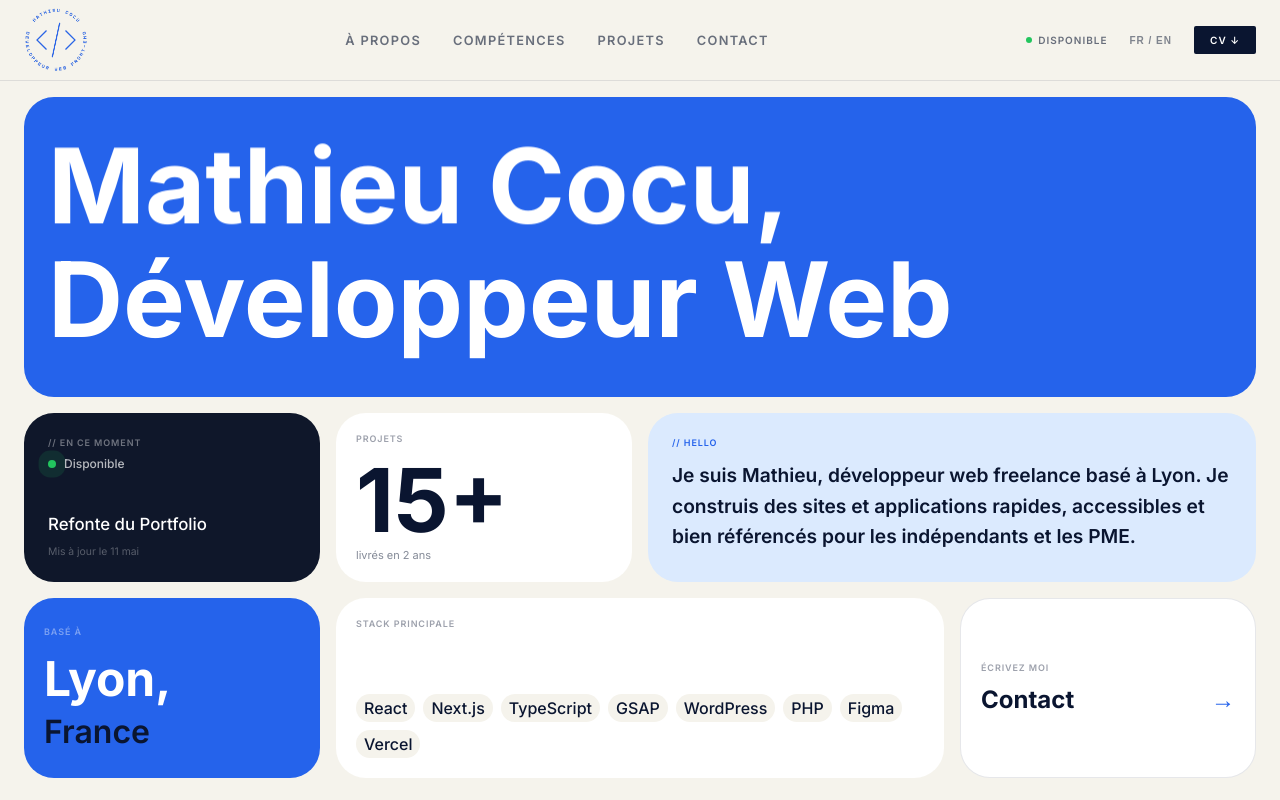
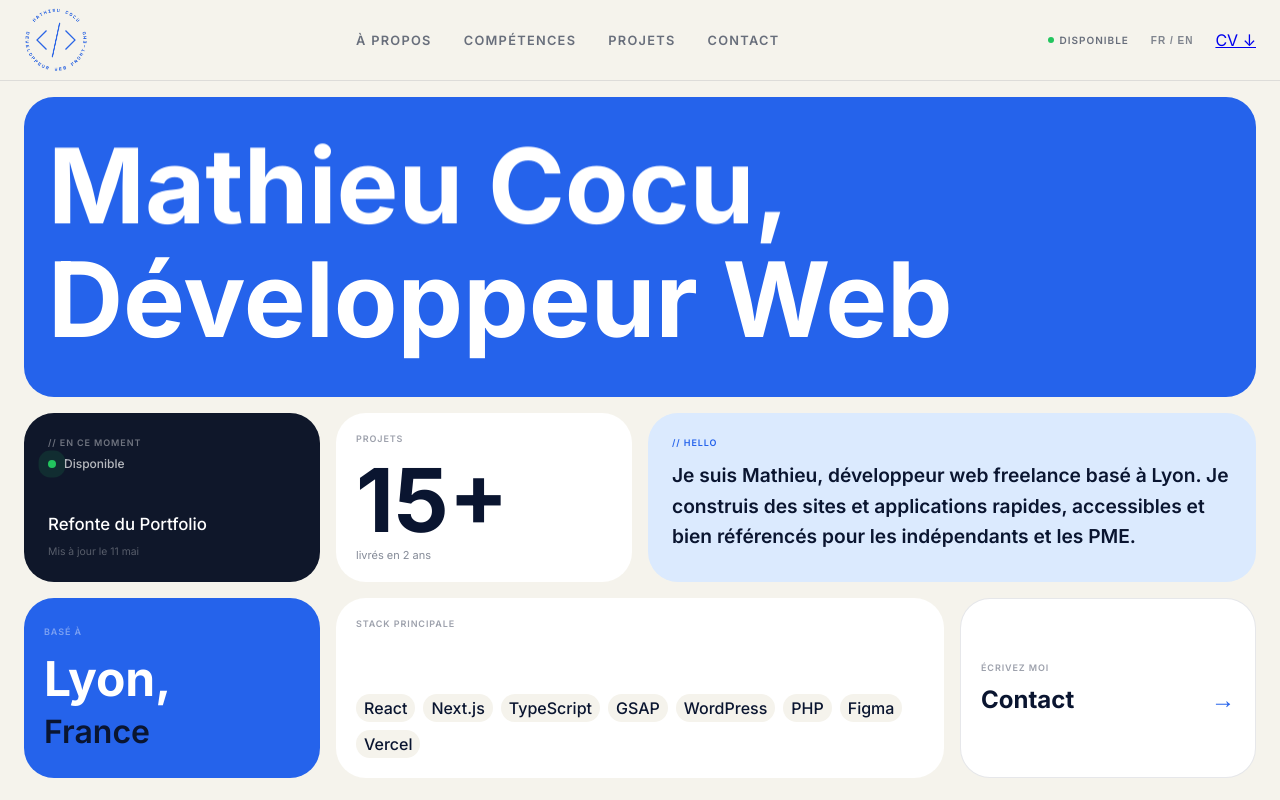
Before and after one commit to mathc28/Portfolio3, a Next.js app: page / in a window 1280 px wide. Shown: the top 800 px of the page. Built offline with nearby package versions, Linux system fonts and the light colour scheme.

Commit message:
surpression lien cv et css liés

```diff
--- a/src/components/nav/Nav.tsx
+++ b/src/components/nav/Nav.tsx
@@ -73,7 +73,6 @@ export function Nav() {
           >
             {lang === "FR" ? "FR / EN" : "EN / FR"}
           </button>
-          <a href="#" className="nav-cv" onClick={close}>CV ↓</a>
         </div>
       </div>
     </nav>
--- a/src/components/nav/style.css
+++ b/src/components/nav/style.css
@@ -117,19 +117,6 @@
   color: #0a1530;
 }
 
-.nav-cv {
-  padding: 0.5rem 1rem;
-  background-color: #0a1530;
-  color: #ffffff;
-  font-size: 0.625rem;
-  font-weight: 600;
-  letter-spacing: 0.1em;
-  text-transform: uppercase;
-  text-decoration: none;
-  border-radius: 2px;
-  transition: background-color 0.2s ease;
-}
-
 .nav-cv:hover {
   background-color: #2563eb;
 }
```
